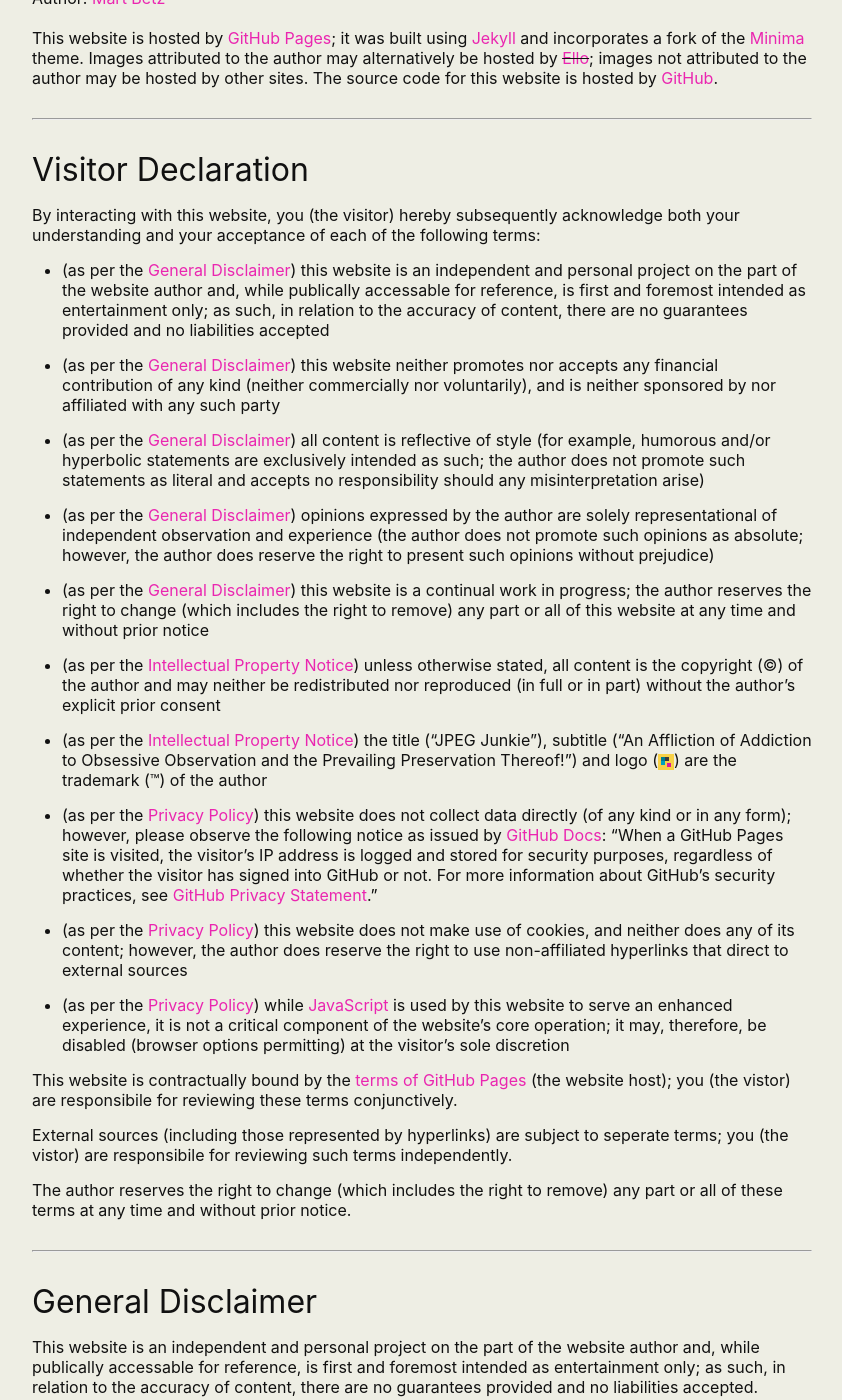
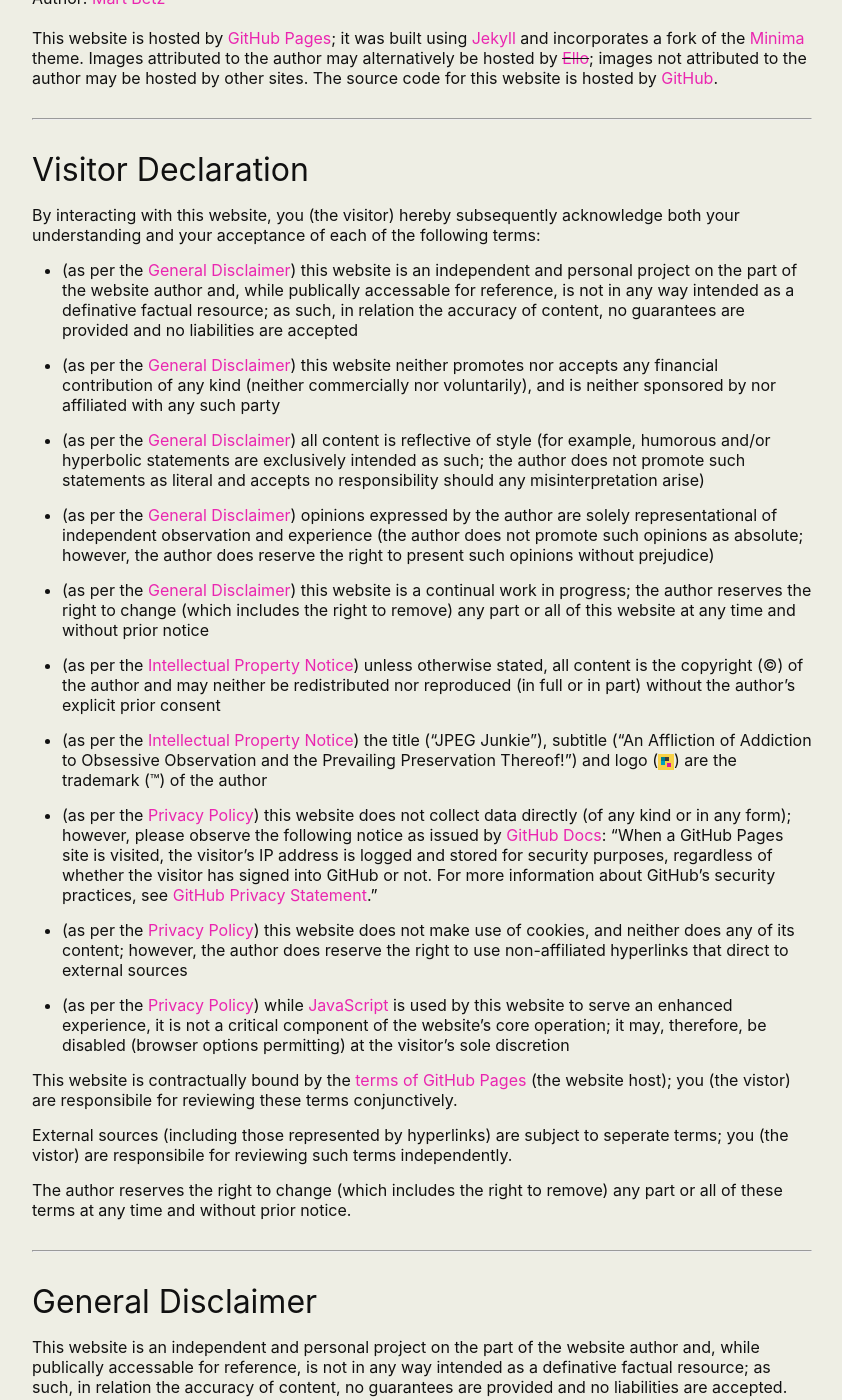
Before and after one commit to martbetz/martbetz.github.io, a Jekyll site: the page built from terms-and-conditions.md, in a window 1280 px wide and 1400 px high, scrolled down 218 px. Shown: the whole window, without its empty margins (218-1060 px from the left). Built offline with Jekyll 4.4.1, drawn with Linux system fonts in a browser that asks for light colours.

Commit message:
Update terms-and-conditions.md

```diff
--- a/terms-and-conditions.md
+++ b/terms-and-conditions.md
@@ -36,7 +36,7 @@
 By interacting with this website, you (the visitor) hereby subsequently acknowledge both your understanding and your acceptance of each of the following terms:
 <ul>
 <li>
-(as per the <a href="#disclaimer">General Disclaimer</a>) <!-- this website is an independent and personal project on the part of the website author and, while publicly accessible, is soley and entirely intended for the author’s reference only; as such, in relation to the accuracy of content, there are no guarantees provided and no liabilities accepted -->this website is an independent and personal project on the part of the website author and, while publically accessable for reference, is first and foremost intended as entertainment only; as such, in relation to the accuracy of content, there are no guarantees provided and no liabilities accepted
+(as per the <a href="#disclaimer">General Disclaimer</a>) <!-- this website is an independent and personal project on the part of the website author and, while publicly accessible, is soley and entirely intended for the author’s reference only; as such, in relation to the accuracy of content, there are no guarantees provided and no liabilities accepted -->this website is an independent and personal project on the part of the website author and, while publically accessable for reference, is not in any way intended as a definative factual resource; as such, in relation the accuracy of content, no guarantees are provided and no liabilities are accepted
 
 </li>
 </ul>
@@ -117,7 +117,7 @@
       General Disclaimer
    </h2>
    <p>
-<!--This website is an independent and personal project on the part of the website author and, while publicly accessible, is soley and entirely intended for the author’s reference only; as such, in relation to the accuracy of content, there are no guarantees provided and no liabilities accepted.-->This website is an independent and personal project on the part of the website author and, while publically accessable for reference, is first and foremost intended as entertainment only; as such, in relation to the accuracy of content, there are no guarantees provided and no liabilities accepted.
+<!--This website is an independent and personal project on the part of the website author and, while publicly accessible, is soley and entirely intended for the author’s reference only; as such, in relation to the accuracy of content, there are no guarantees provided and no liabilities accepted.-->This website is an independent and personal project on the part of the website author and, while publically accessable for reference, is not in any way intended as a definative factual resource; as such, in relation the accuracy of content, no guarantees are provided and no liabilities are accepted.
 
 <br>
 <br>
```
